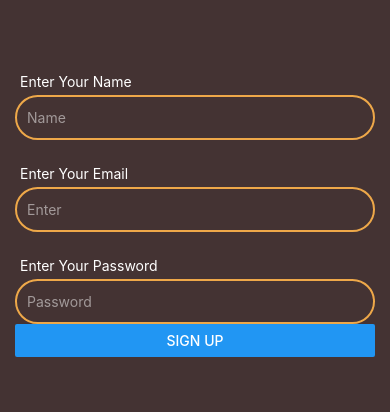
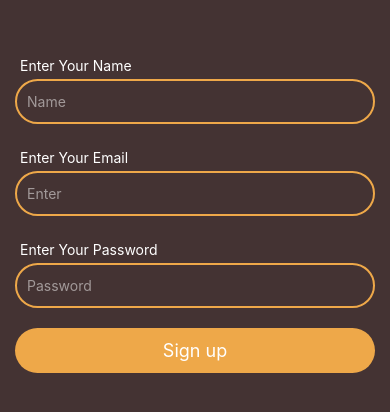
Before and after one commit to michaelilkanayev1997/NovaSound, a React Native app in the folder client/: screen / in a window 390 px wide. Shown: the part 210-622 px from the top of the page. Built offline with nearby package versions, Linux system fonts and the light colour scheme.

Commit message:
Added Custom AppButton

```diff
--- a/client/src/components/form/SubmitBtn.tsx
+++ b/client/src/components/form/SubmitBtn.tsx
@@ -1,6 +1,7 @@
+import AppButton from '@ui/AppButton';
 import {useFormikContext} from 'formik';
 import {FC} from 'react';
-import {View, StyleSheet, Button, GestureResponderEvent} from 'react-native';
+import {StyleSheet} from 'react-native';
 
 interface Props {
   title: string;
@@ -9,12 +10,7 @@ interface Props {
 const SubmitBtn: FC<Props> = props => {
   const {handleSubmit} = useFormikContext();
 
-  return (
-    <Button
-      onPress={handleSubmit as (e?: GestureResponderEvent) => void}
-      title={props.title}
-    />
-  );
+  return <AppButton onPress={handleSubmit} title={props.title} />;
 };
 
 const styles = StyleSheet.create({
--- /dev/null
+++ b/client/src/ui/AppButton.tsx
@@ -0,0 +1,33 @@
+import colors from '@utils/colors';
+import {FC} from 'react';
+import {Pressable, StyleSheet, Text} from 'react-native';
+
+interface Props {
+  title: string;
+  onPress?(): void;
+}
+
+const AppButton: FC<Props> = ({title, onPress}) => {
+  return (
+    <Pressable onPress={onPress} style={styles.container}>
+      <Text style={styles.title}>{title}</Text>
+    </Pressable>
+  );
+};
+
+const styles = StyleSheet.create({
+  container: {
+    width: '100%',
+    height: 45,
+    backgroundColor: colors.SECONDARY,
+    alignItems: 'center',
+    justifyContent: 'center',
+    borderRadius: 25,
+  },
+  title: {
+    color: colors.CONTRAST,
+    fontSize: 18,
+  },
+});
+
+export default AppButton;
--- a/client/src/views/auth/SignUp.tsx
+++ b/client/src/views/auth/SignUp.tsx
@@ -66,6 +66,7 @@ const SignUp: FC<Props> = props => {
             label="Enter Your Password"
             autoCapitalize="none"
             secureTextEntry
+            containerStyle={styles.marginBottom}
           />
           <SubmitBtn title="Sign up" />
         </View>
```
